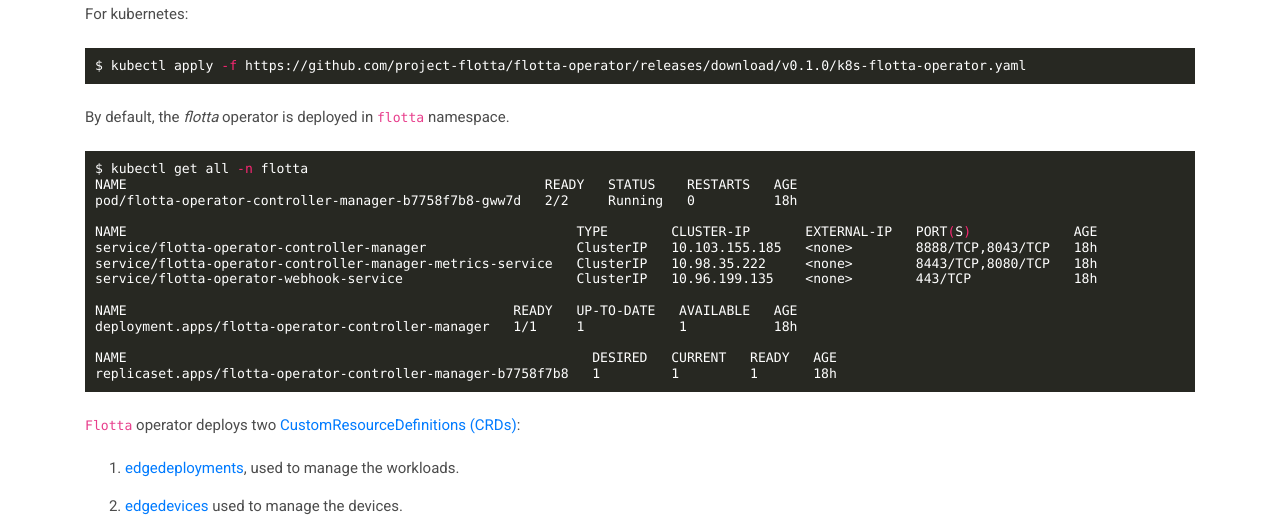
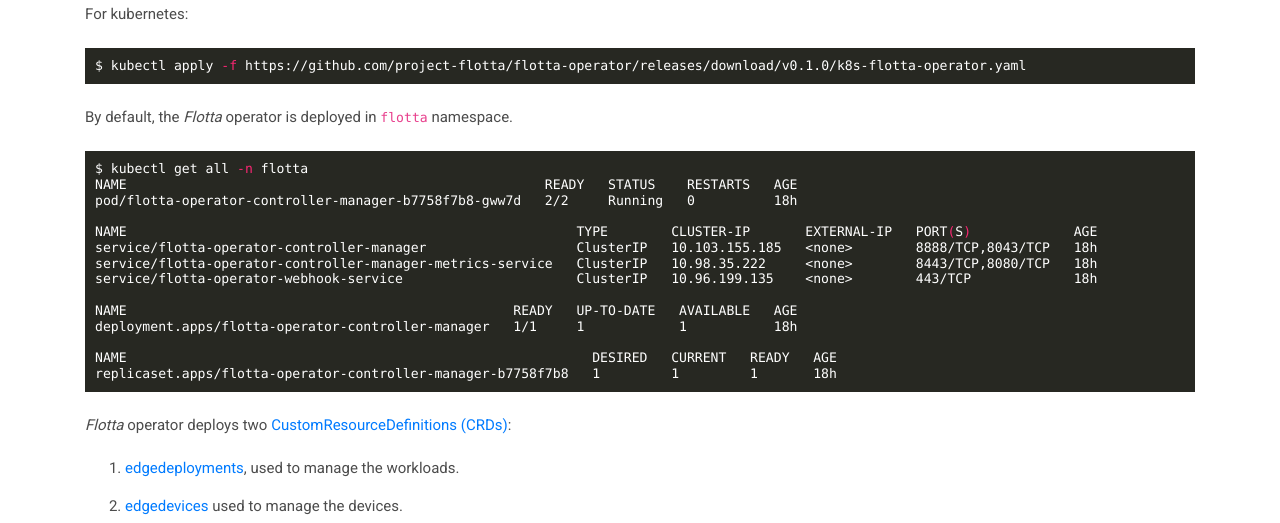
Before and after one commit to project-flotta/project-flotta.github.io, a Jekyll site: the page built from _posts/2022-03-02-getting-started-project-flotta.markdown, in a window 1280 px wide and 900 px high, scrolled down 1147 px. Shown: the part 152-675 px from the top of the window. Built offline with Jekyll 4.4.1, drawn with Linux system fonts in a browser that asks for light colours; a script that is not in the unit is left out.

````diff
--- a/_posts/2022-03-02-getting-started-project-flotta.markdown
+++ b/_posts/2022-03-02-getting-started-project-flotta.markdown
@@ -8,12 +8,12 @@ tags:
   - guide
   - flotta
 
-summary-1: Getting started guide with flotta
+summary-1: Getting started guide with Flotta
 ---
-In this blog post series we would like to show you how to get started with the `Flotta` project.
-The `Flotta` operator is the Kubernetes operator used to manage the workloads of the edge devices via
+In this blog post series we would like to show you how to get started with the _Flotta_ project.
+The _Flotta_ operator is the Kubernetes operator used to manage the workloads of the edge devices via
 Kubernetes API. In order to manage the edgedevices and workloads you need to have Kubernetes or OpenShift up and
-running. Unfortunately the `Flotta` operator is not yet published on the operator hub, so we have to deploy it manually from the github repo.
+running. Unfortunately the _Flotta_ operator is not yet published on the operator hub, so we have to deploy it manually from the github repo.
 
 ### Install Prerequisites for Flotta Operator
 Following are the prerequisites:
@@ -25,7 +25,7 @@ Following are the prerequisites:
  - Noobaa (optional)
 ```
 
-`Flotta` requires the [cert manager](https://cert-manager.io/docs/) for TLS key management for webhooks, so if you don't have it up and running on your cluster,
+_Flotta_ requires the [cert manager](https://cert-manager.io/docs/) for TLS key management for webhooks, so if you don't have it up and running on your cluster,
 you can execute following command to install it:
 
 ```bash
@@ -51,7 +51,7 @@ For Installing [Noobaa](https://noobaa.github.io/) on the cluster, follow _Nooba
 Note that _Noobaa_ requires additional resources, therefore additional memory and CPU are needed (+2 cpu, +5Gi memory).
 _Noobaa_ also requires a local storage class and a default storage class to be present on the cluster.
 
-In order to skip the _Noobaa_ installation, follow the steps [below](2022-03-02-getting-started-project-flotta.markdown#disable-object-bucket-claim-auto-creation) to disable Object Bucket claim auto-creation.
+In order to skip the _Noobaa_ installation, follow the steps [below](#disable-object-bucket-claim-auto-creation) to disable Object Bucket claim auto-creation.
 
 ### Install Flotta Operator
 To deploy the latest version of the _Flotta_ operator execute following command:
@@ -65,7 +65,7 @@ For kubernetes:
 $ kubectl apply -f https://github.com/project-flotta/flotta-operator/releases/download/v0.1.0/k8s-flotta-operator.yaml
 ```
 
-By default, the _flotta_ operator is deployed in `flotta` namespace.
+By default, the _Flotta_ operator is deployed in `flotta` namespace.
 
 ```bash
 $ kubectl get all -n flotta
@@ -84,7 +84,7 @@ NAME                                                           DESIRED   CURRENT
 replicaset.apps/flotta-operator-controller-manager-b7758f7b8   1         1         1       18h
 ```
 
-`Flotta` operator deploys two [CustomResourceDefinitions (CRDs)](https://kubernetes.io/docs/concepts/extend-kubernetes/api-extension/custom-resources/#customresourcedefinitions):
+_Flotta_ operator deploys two [CustomResourceDefinitions (CRDs)](https://kubernetes.io/docs/concepts/extend-kubernetes/api-extension/custom-resources/#customresourcedefinitions):
 1. [edgedeployments](https://github.com/project-flotta/flotta-operator/blob/main/config/crd/bases/management.project-flotta.io_edgedeployments.yaml), used to manage the workloads.
 2. [edgedevices](https://github.com/project-flotta/flotta-operator/blob/main/config/crd/bases/management.project-flotta.io_edgedevices.yaml) used to manage the devices.
 
````
